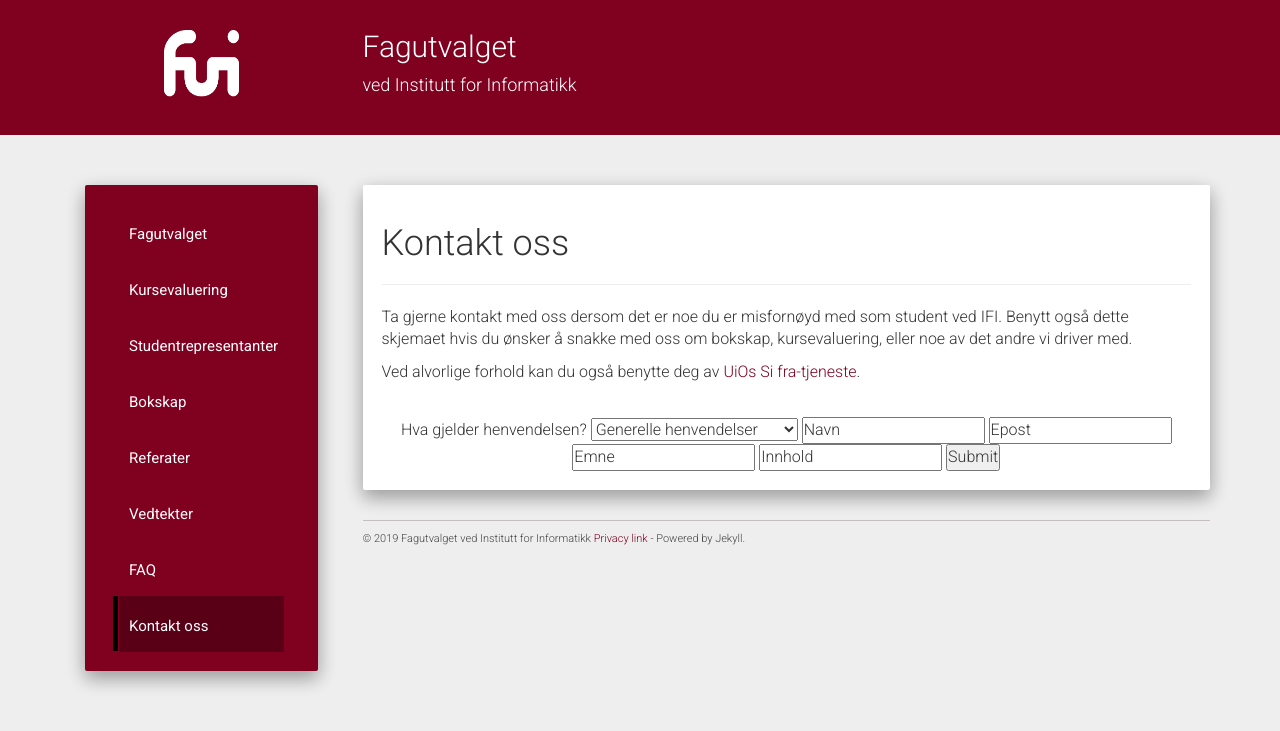
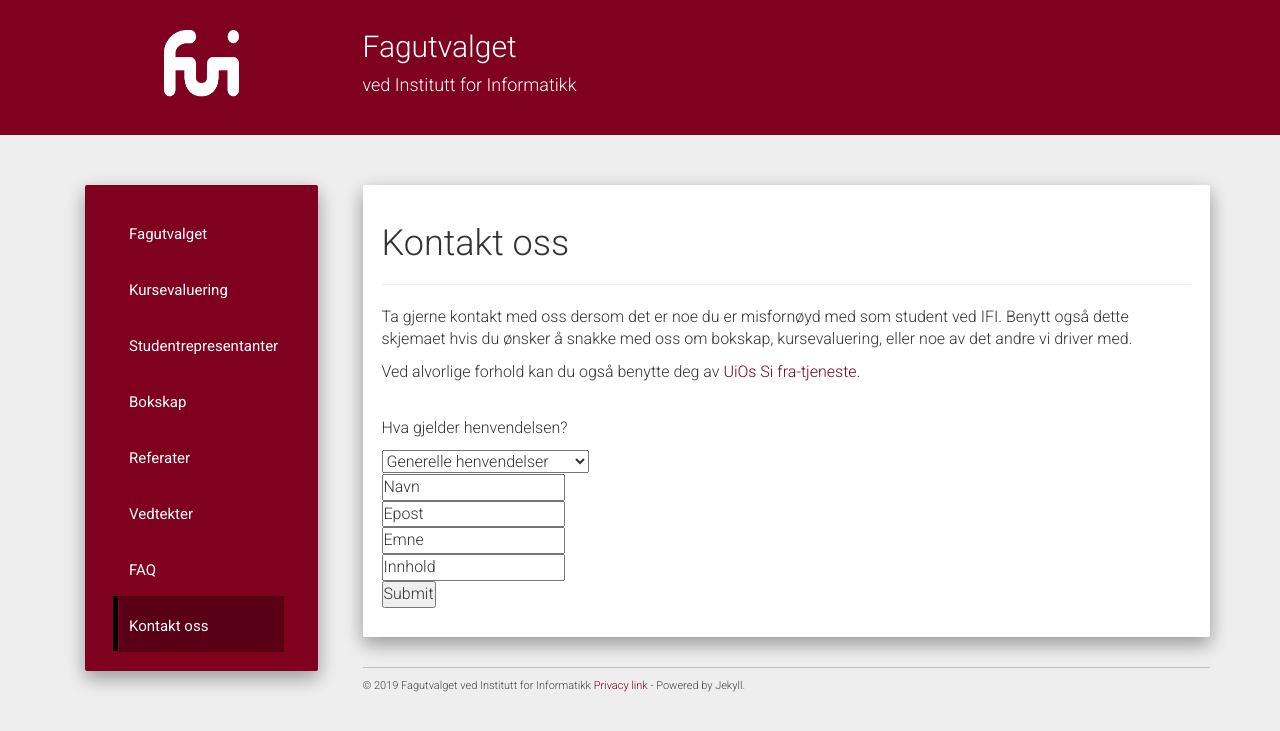
Before and after one commit to fui/fui.github.io, a Jekyll site: the page built from contact.md, in a window 1280 px wide. Shown: the top 731 px of the page. Built offline with Jekyll 4.4.1, drawn with Linux system fonts in a browser that asks for light colours; nearby versions of some CDN libraries.

Commit message:
fixing contact

```diff
--- a/contact.md
+++ b/contact.md
@@ -14,7 +14,6 @@ Ta gjerne kontakt med oss dersom det er noe du er misfornøyd med som student ve
 Ved alvorlige forhold kan du også benytte deg av [UiOs Si fra-tjeneste](https://www.uio.no/studier/kontakt/si-fra/).
 <br><br>
 
-<center>
 Hva gjelder henvendelsen?
 
 <select name="mail">
@@ -24,14 +23,13 @@ Hva gjelder henvendelsen?
     <option value="lockers">Bokskap</option>
     <option value="other">Annet</option>
 </select>
-
+<br>
 <input type="text" name="Navn" value="Navn">
-
+<br>
 <input type="text" name="mail" value="Epost">
-
+<br>
 <input type="text" name="topic" value="Emne">
-
+<br>
 <input type="text" name="contet" value="Innhold">
-
+<br>
 <input type="submit">
-</center>
```
